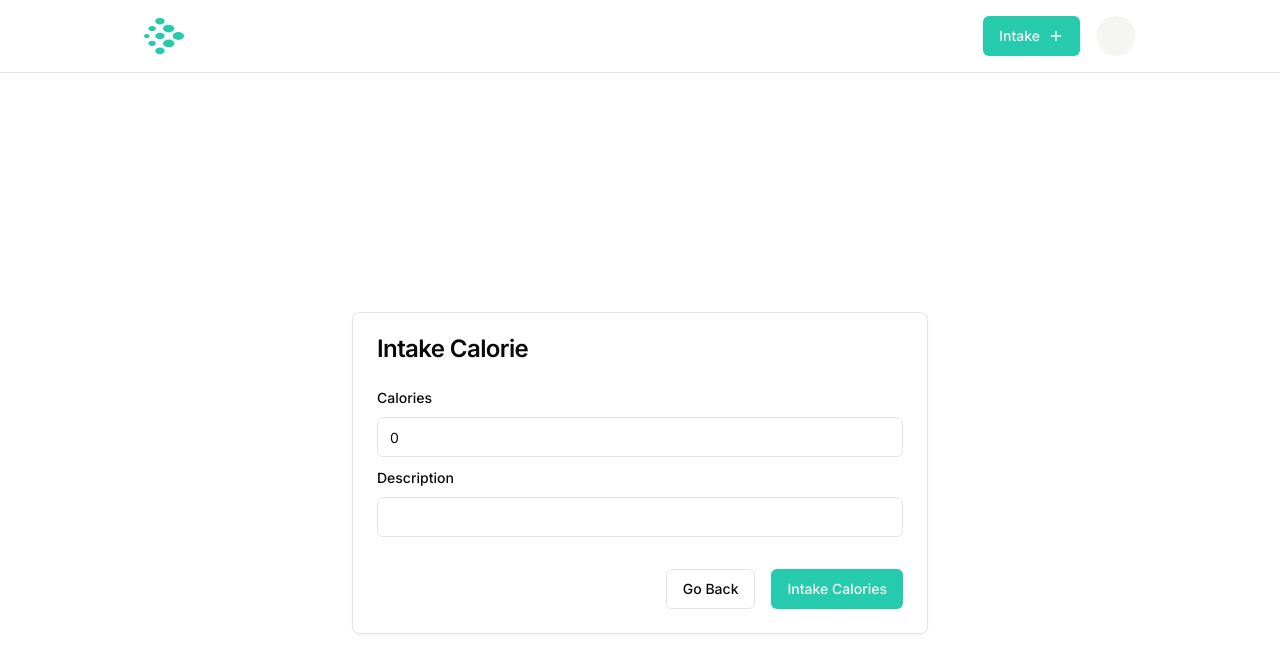
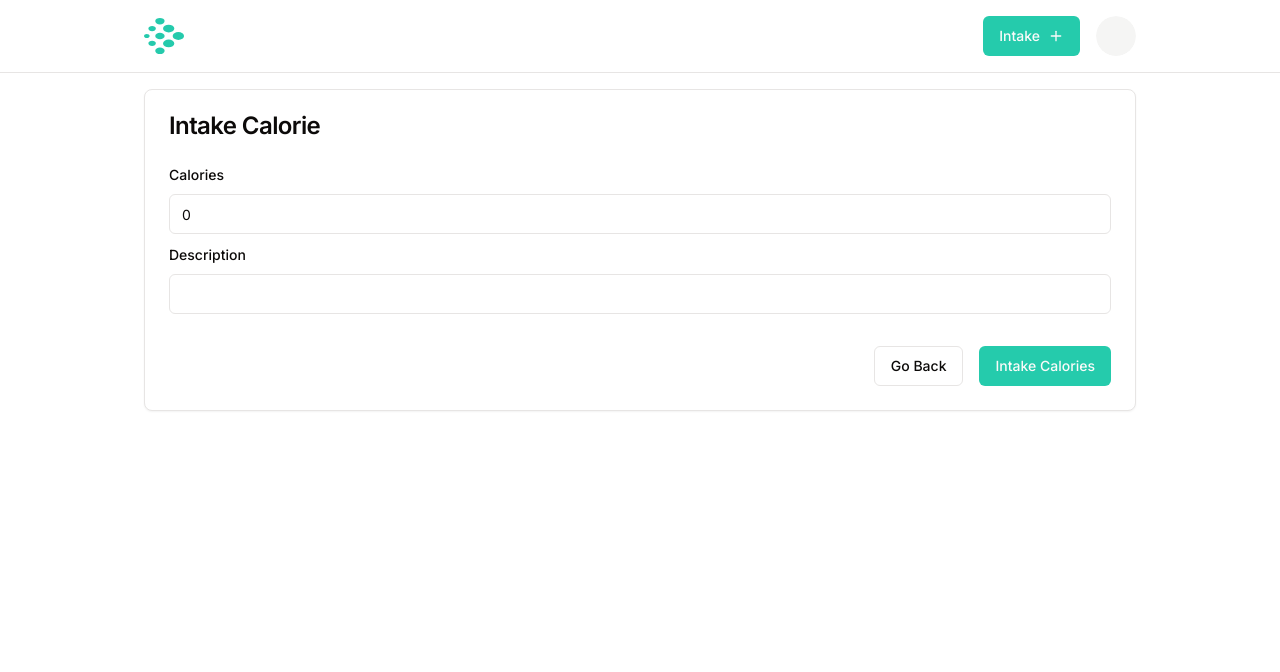
Before and after one commit to kamotekiddev/calorie-tracker, a Next.js app: page /dashboard/calorie-intakes/intake in a window 1280 px wide. Shown: the top 672 px of the page. Built offline with nearby package versions, Linux system fonts and the light colour scheme; no server answers.

Commit message:
bugfixed: the width is not working after using the layout grid

```diff
--- a/app/dashboard/calorie-intakes/history/page.tsx
+++ b/app/dashboard/calorie-intakes/history/page.tsx
@@ -6,7 +6,7 @@ async function History() {
     const { userCalorieIntakeHistory } = await getUserCalorieIntakes();
 
     return (
-        <main className='p-4 max-w-5xl mx-auto'>
+        <main className='p-4 max-w-5xl w-full mx-auto'>
             <header className='mb-4'>
                 <h1 className='text-xl font-bold'>Calorie Intake History</h1>
             </header>
--- a/app/dashboard/calorie-intakes/intake/_components/IntakeCalorieForm.tsx
+++ b/app/dashboard/calorie-intakes/intake/_components/IntakeCalorieForm.tsx
@@ -53,12 +53,11 @@ function IntakeCalorieForm() {
         }
     };
 
+    // TODO make this a modal
+
     return (
         <Form {...form}>
-            <form
-                className='w-full max-w-xl'
-                onSubmit={form.handleSubmit(onSubmit)}
-            >
+            <form className='w-full' onSubmit={form.handleSubmit(onSubmit)}>
                 <Card>
                     <CardHeader>
                         <CardTitle>Intake Calorie</CardTitle>
--- a/app/dashboard/calorie-intakes/intake/page.tsx
+++ b/app/dashboard/calorie-intakes/intake/page.tsx
@@ -2,7 +2,7 @@ import IntakeCalorieForm from './_components/IntakeCalorieForm';
 
 function Intake() {
     return (
-        <main className='p-4 h-screen grid place-items-center'>
+        <main className='p-4 h-full w-full max-w-5xl mx-auto'>
             <IntakeCalorieForm />
         </main>
     );
--- a/app/dashboard/page.tsx
+++ b/app/dashboard/page.tsx
@@ -4,7 +4,7 @@ import TargetCalorie from './_components/TargetCalorie';
 
 function Dashboard() {
     return (
-        <main className='p-4 mx-auto max-w-5xl'>
+        <main className='p-4 max-w-5xl mx-auto w-full'>
             <div className='space-y-10'>
                 <div className='flex flex-col md:flex-row gap-2'>
                     <TargetCalorie />
--- a/components/layouts/GeneralLayout.tsx
+++ b/components/layouts/GeneralLayout.tsx
@@ -7,7 +7,7 @@ type GeneralLayoutProps = {
 
 function GeneralLayout({ children }: GeneralLayoutProps) {
     return (
-        <div>
+        <div className='h-screen grid grid-rows-[auto_1fr] overflow-auto'>
             <Header />
             {children}
         </div>
```
